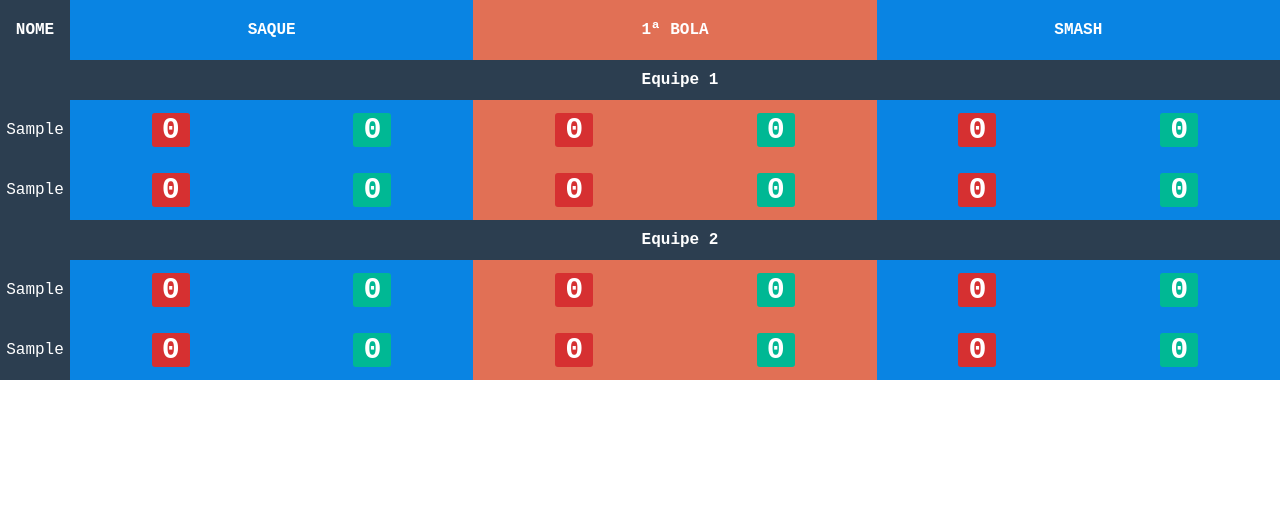
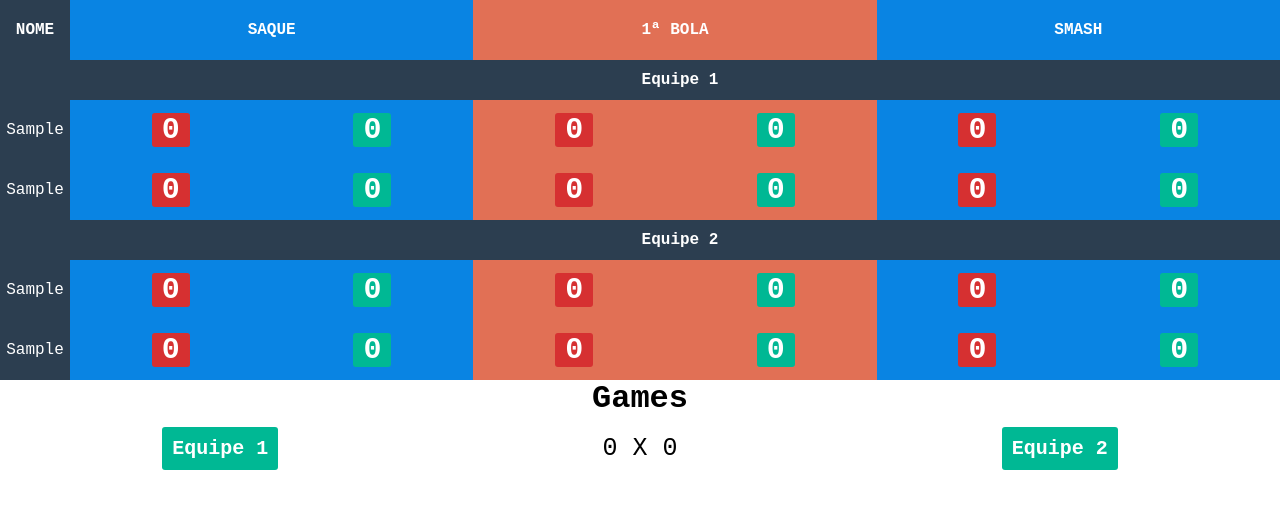
Before and after one commit to christophersilva/bt-statistics, a plain HTML site: page index.html in a window 1280 px wide. Both pictures are taken after typing "Sample", "Sample", "Sample", "Sample" into the empty fields and a click on the button "INICIAR". Drawn offline with Linux system fonts and the light colour scheme.

Commit message:
add simple score

```diff
--- a/index.html
+++ b/index.html
@@ -136,6 +136,21 @@
             display: flex;
             line-height: 60px;
         }
+
+        .score {
+            font-size: 25px;
+            display: flex;
+            align-items: center;
+            justify-content: space-around;
+            margin-top: 10px;
+        }
+
+        .btn-score {
+            padding: 10px;
+            font-weight: 900;
+            border-radius: 3px;
+            font-size: 20px;
+        }
     </style>
 </head>
 <body>
@@ -200,6 +215,12 @@
                     right: 0,
                     wrong: 0,
                 },
+            },
+            team1: {
+                score: 0
+            },
+            team2: {
+                score: 0
             }
         };
 
@@ -229,8 +250,9 @@
             btn.innerText = statistics[player][stat].right;
         }
 
-        function finishGame() {
-
+        function addPoint(team) {
+            statistics['team' + team].score++;
+            document.getElementById('team-'+team+'-score').innerText = statistics['team' + team].score;
         }
     </script>
     <div id="config">
@@ -321,6 +343,18 @@
                 <button class="play-btn btn-success bg-green" onClick="right('player4', 'stat3', this)">0</button>
             </div>
         </div>
+        <div class="games">
+            <h1>Games</h1>
+            <div class="score">
+                <button class="btn bg-green btn-score" onClick="addPoint('1')">Equipe 1</button>
+                <div>
+                    <span id="team-1-score">0</span>
+                    <span>X</span>
+                    <span id="team-2-score">0</span>
+                </div>
+                <button class="btn bg-green btn-score" onClick="addPoint('2')">Equipe 2</button>
+            </div>
+        </div>
     </div>
 
     <div id="results" class="hide">
```
